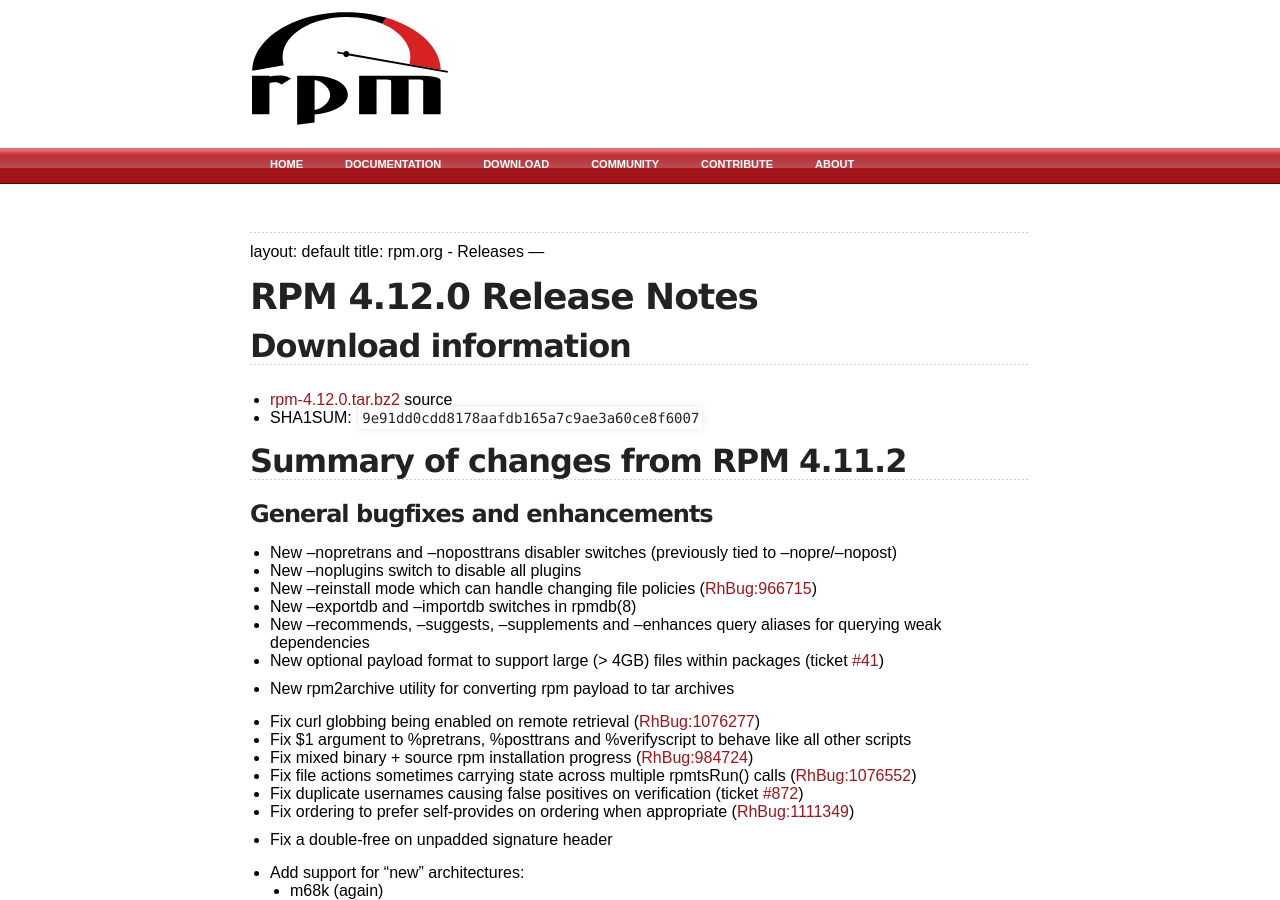
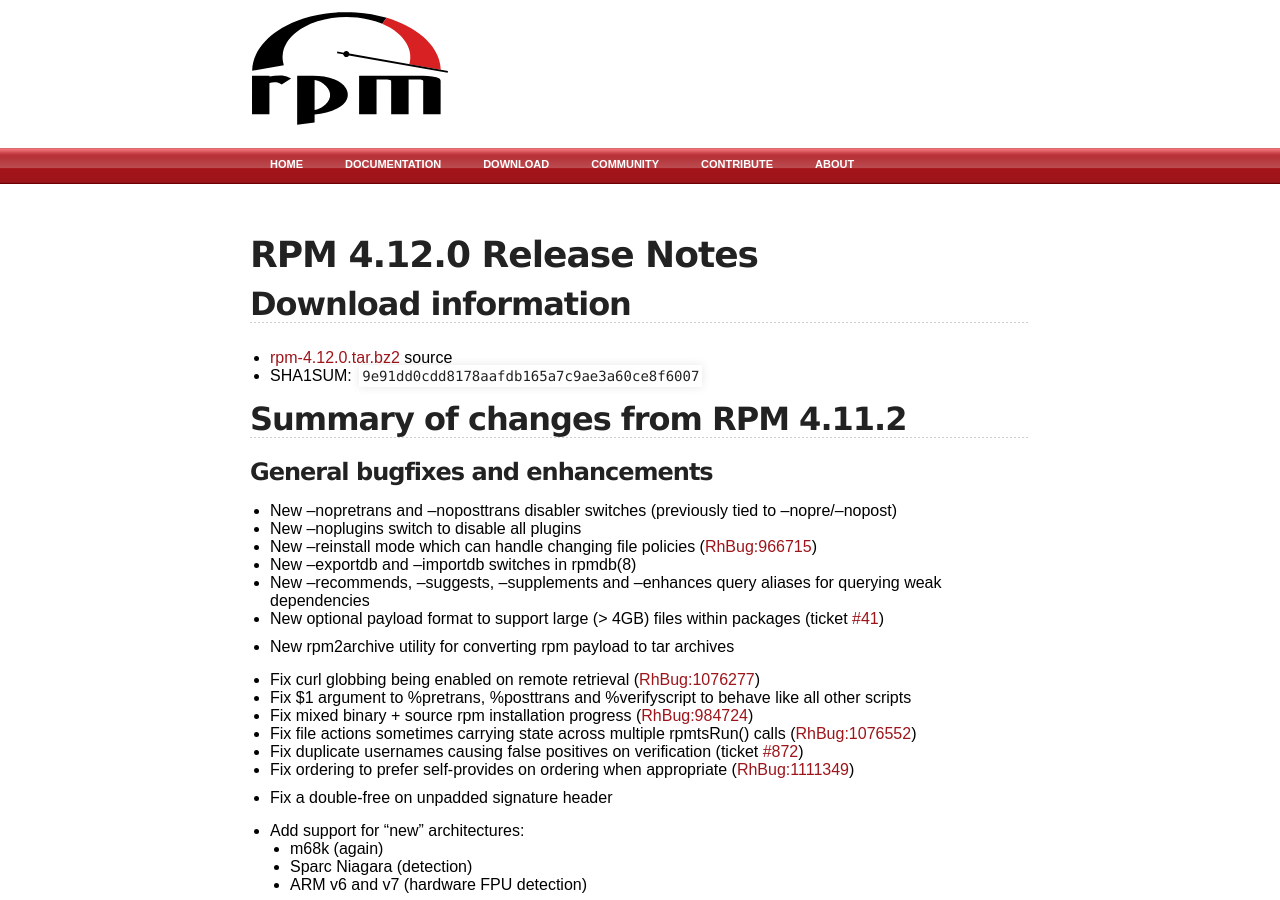
Before and after one commit to rpm-software-management/rpm-web, a Jekyll site: the page built from Releases/4.12.0.md, in a window 1280 px wide and 900 px high. Built offline with Jekyll 4.4.1, drawn with Linux system fonts in a browser that asks for light colours.

Commit message:
And one less

```diff
--- a/Releases/4.12.0.md
+++ b/Releases/4.12.0.md
@@ -1,8 +1,3 @@
----
-layout: default
-title: rpm.org - Releases
----
-
 ---
 layout: default
 title: rpm.org - Releases
```
